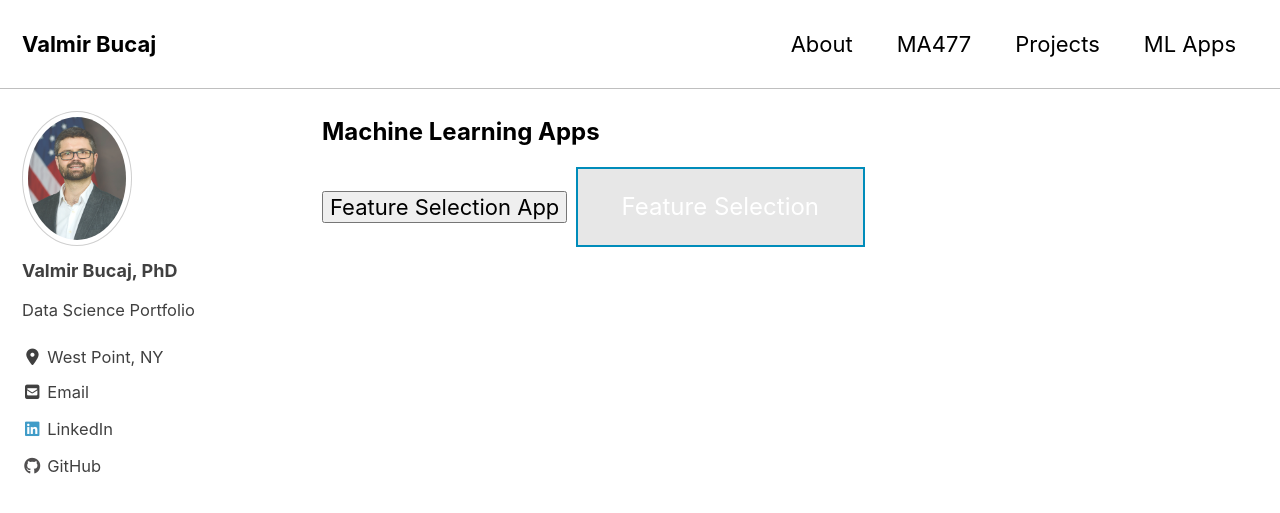
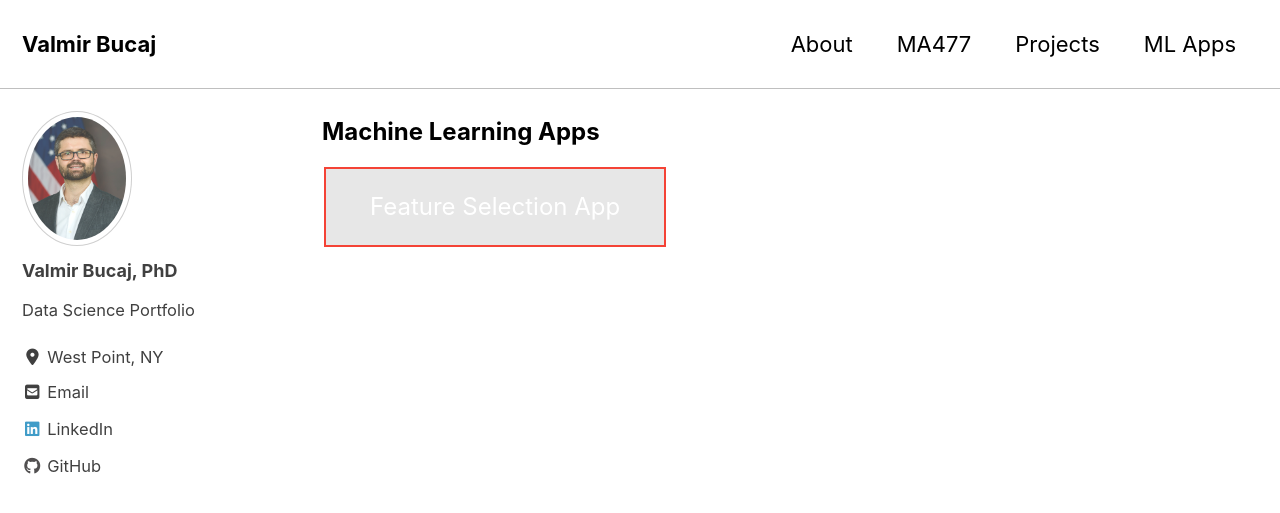
Before and after one commit to vbucaj/vbucaj.github.io, a Jekyll site: the page built from _pages/Apps.md, in a window 1280 px wide and 900 px high. Shown: the top 513 px of the window. Built offline with Jekyll 4.4.1, drawn with Linux system fonts in a browser that asks for light colours; cached includes are drawn as plain includes; nearby versions of some CDN libraries.

Commit message:
button style

```diff
--- a/_pages/Apps.md
+++ b/_pages/Apps.md
@@ -5,14 +5,6 @@
 author_profile: true
 ---
 
-<html>
-   <head>
-      <title>Feature Selection App</title>
-   </head>
-   <body>
-      <button onclick="window.location.href = 'https://feature-selection.herokuapp.com/';">Feature Selection App</button>
-   </body>
-</html>
 
 <html>
    <head>
@@ -33,6 +25,6 @@
       </style>
    </head>
    <body>
-      <a href="https://feature-selection.herokuapp.com/" class="button" target='_blank' >Feature Selection</a>
+      <a href="https://feature-selection.herokuapp.com/" class="button" target='_blank' >Feature Selection App</a>
    </body>
 </html>
```
Also changed, not shown: other parts of _pages/Apps.md (+1 -1 lines).
